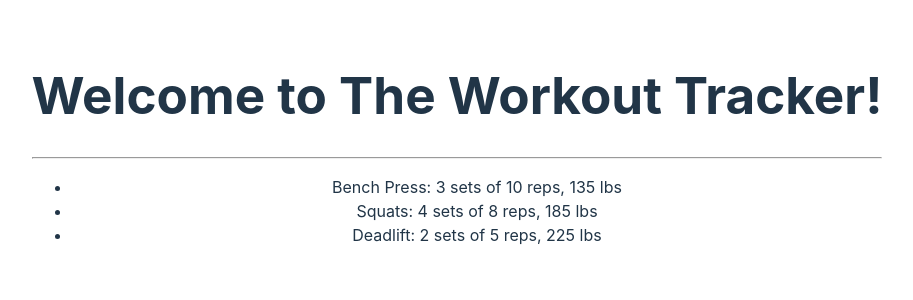
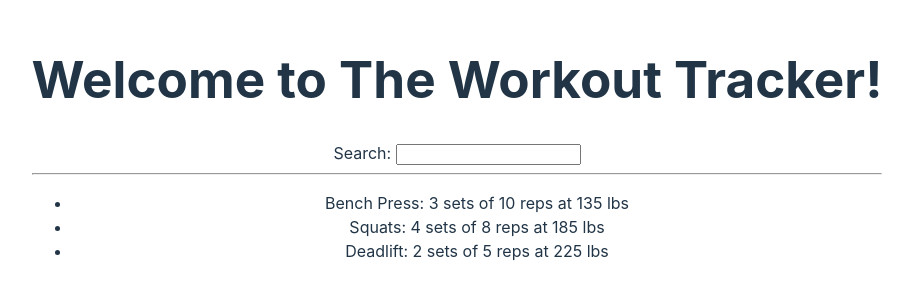
Before and after one commit to kyleanicholson/gym-data-log, a React (Vite) app: page / in a window 1280 px wide. Shown: the part 252-552 px from the top of the page, without its empty margins (183-1096 px from the left). Built offline with nearby package versions, Linux system fonts and the light colour scheme.

Commit message:
Refactor to use arrow functions

```diff
--- a/src/App.jsx
+++ b/src/App.jsx
@@ -1,9 +1,7 @@
 import './App.css'
 
-
-function getTitle(title) {
-  return title
-}
+const title = 'The Workout Tracker';
+const getTitle = (title) => title;
 const exercise_list = [
   {
     exercise: 'Bench Press',
@@ -29,24 +27,38 @@ const exercise_list = [
 ];
 
 
-function App() {
-  return (
+const App = () => (
   <div>
     <h1>
-        Welcome to {getTitle('The Workout Tracker')}!
+      Welcome to {getTitle(title)}!
     </h1>
+    <Search />
     <hr />
+    <List />
+  </div>
+);
+
+const List = () => (
   <ul>
-        {exercise_list.map(function(exercise) {
-          return (
+    {exercise_list.map((exercise) => (
       <li key={exercise.objectID}>
-              {exercise.exercise}: {exercise.sets} sets of {exercise.reps} reps, {exercise.weight} lbs
+        {exercise.exercise}: {exercise.sets} sets of {exercise.reps} reps at {exercise.weight} lbs
       </li>
+    ))}
+  </ul>
 );
-        })}
-      </ul>
+
+const Search = () => {
+  // perform a task in response to an event
+  const handleChange = (event) => {
+    console.log(event.target.value);
+  };
+  return(
+  <div>
+    <label htmlFor="search">Search: </label>
+    <input id="search" type="text" onChange={handleChange} />
   </div>
-  )
-}
+  );
+};
 
 export default App;
```
Lines whose indentation alone changed are shown as unchanged.
